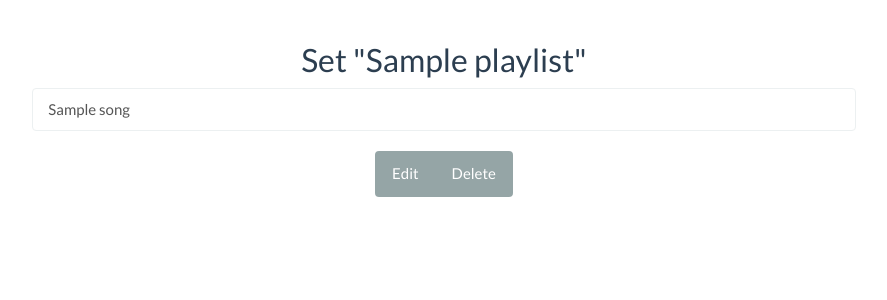
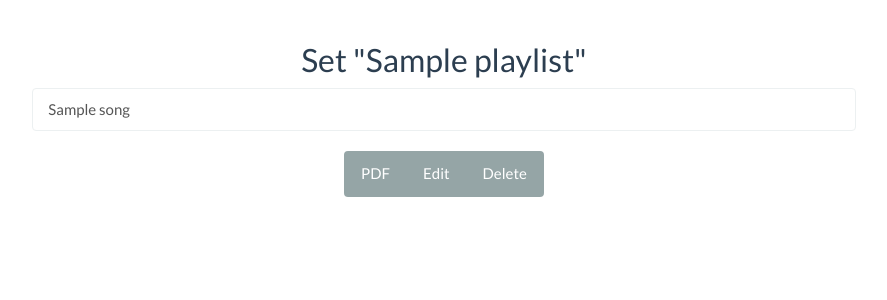
Before and after one commit to dstarod/songbook, a Django app: page /set/1/ in a window 1280 px wide. Shown: the part 60-360 px from the top of the page, without its empty margins (196-1083 px from the left). Run offline with Django 3.2, Linux system fonts and the light colour scheme; a user stored in the database is signed in; tables that the repository leaves empty hold one stand-in row (values such as "Sample post"); some libraries are stand-ins or nearby versions; some web fonts are replaced.

Commit message:
Available of creation PDF for sets and tags

```diff
--- a/chords/templates/chords/playlist_detail.html
+++ b/chords/templates/chords/playlist_detail.html
@@ -13,9 +13,10 @@
         {% endfor %}
     </div>
 
-    {% if playlist.user == user %}
+    {% if user.is_authenticated and user.id == playlist.user_id %}
         <div class="text-center">
             <div class="btn-group" role="group" aria-label="...">
+                <a href="{% url 'songs:set_pdf' pk=playlist.id %}" class="btn btn-default">{% trans 'PDF' %}</a>
                 <a href="{% url 'songs:playlist_edit' pk=playlist.id %}" class="btn btn-default">{% trans 'Edit' %}</a>
                 <a href="{% url 'songs:playlist_delete' pk=playlist.id %}" class="btn btn-default">{% trans 'Delete' %}</a>
             </div>
--- a/chords/templates/chords/song_detail.html
+++ b/chords/templates/chords/song_detail.html
@@ -59,7 +59,7 @@
         <br>
         <div class="text-center">
             <div class="btn-group" role="group" aria-label="...">
-                <a href="{% url 'songs:pdf' pk=song.id %}" class="btn btn-default" target="_blank">{% trans 'PDF' %}</a>
+                <a href="{% url 'songs:song_pdf' pk=song.id %}" class="btn btn-default" target="_blank">{% trans 'PDF' %}</a>
                 <a href="{% url 'songs:song_edit' pk=song.id %}" class="btn btn-default">{% trans 'Edit' %}</a>
                 {% if song.profile %}
                     <a href="{% url 'songs:song_profile_edit' pk=song.profile.id %}" class="btn btn-default">{% trans 'Profile' %}</a>
--- a/chords/templates/chords/tag_detail.html
+++ b/chords/templates/chords/tag_detail.html
@@ -10,11 +10,14 @@
         {% endfor %}
     </div>
 
+    {% if user.is_authenticated and user.id == tag.user_id %}
     <div class="text-center">
         <div class="btn-group" role="group" aria-label="...">
+            <a href="{% url 'songs:tag_pdf' pk=tag.id %}" class="btn btn-default">{% trans 'PDF' %}</a>
             <a href="{% url 'songs:tag_edit' pk=tag.id %}" class="btn btn-default">{% trans 'Edit' %}</a>
             <a href="{% url 'songs:tag_delete' pk=tag.id %}" class="btn btn-default">{% trans 'Delete' %}</a>
         </div>
     </div>
+    {% endif %}
 
 {% endblock %}
--- a/chords/urls.py
+++ b/chords/urls.py
@@ -30,7 +30,9 @@ urlpatterns = [
     url(r'^set/edit/(?P<pk>[0-9]+)/$', login_required(views.PlaylistEdit.as_view()), name='playlist_edit'),
     url(r'^set/delete/(?P<pk>[0-9]+)/$', login_required(views.PlaylistDelete.as_view()), name='playlist_delete'),
 
-    url(r'^song/pdf/(?P<pk>[0-9]+)/$', views.make_pdf, name='pdf')
+    url(r'^song/(?P<pk>[0-9]+)/pdf/$', views.make_pdf_song, name='song_pdf'),
+    url(r'^tag/(?P<pk>[0-9]+)/pdf/$', views.make_pdf_tag, name='tag_pdf'),
+    url(r'^set/(?P<pk>[0-9]+)/pdf/$', views.make_pdf_set, name='set_pdf')
 ]
 # from django.contrib.auth.decorators import permission_required
 # url(r'^vote/', permission_required('polls.can_vote')(VoteView.as_view())),
--- a/chords/views.py
+++ b/chords/views.py
@@ -7,6 +7,7 @@ from django.core.urlresolvers import reverse_lazy
 from .models import Song, Tag, SongProfile, Playlist, Profile
 from .forms import LoginForm, SongModelForm, SongProfileModelForm
 from django.db.models import Q
+from django.shortcuts import get_object_or_404
 
 
 class PlaylistList(generic.ListView):
@@ -241,25 +242,26 @@ def contacts(request):
     )
 
 
-def make_pdf(request, pk):
+def make_pdf(songs):
     from django.http import HttpResponse
-    from reportlab.platypus import SimpleDocTemplate, Paragraph, Spacer, Image
+    from reportlab.platypus import SimpleDocTemplate, Paragraph, PageBreakIfNotEmpty
     from reportlab.lib.styles import getSampleStyleSheet, ParagraphStyle
     from reportlab.pdfbase import pdfmetrics
     from reportlab.pdfbase.ttfonts import TTFont
     from django.conf import settings
     import os
 
-    song = Song.objects.filter(pk=pk)[0]
-    body, width, height = song.body_pdf()
-    top_margin = bottom_margin = left_margin = right_margin = 50
     # iPad portrait http: // www.websitedimensions.com /
     page_size = [750, 920]
+    top_margin = bottom_margin = left_margin = right_margin = 50
     page_height = page_size[1] - top_margin - bottom_margin
     page_width = page_size[0] - left_margin - right_margin
-
     response = HttpResponse(content_type='application/pdf')
     # response['Content-Disposition'] = 'attachment; filename="somefilename.pdf"'
+    font_path = os.path.join(settings.STATIC_ROOT, 'chords', 'fonts', 'DejaVuSansMono.ttf')
+    pdfmetrics.registerFont(TTFont('DejaVuSansMono', font_path))
+    styles = getSampleStyleSheet()
+    story = []
 
     doc = SimpleDocTemplate(
         response, pagesize=page_size,
@@ -267,29 +269,46 @@ def make_pdf(request, pk):
         topMargin=top_margin, bottomMargin=bottom_margin
     )
 
-    font_path = os.path.join(settings.STATIC_ROOT, 'chords', 'fonts', 'DejaVuSansMono.ttf')
-    pdfmetrics.registerFont(TTFont('DejaVuSansMono', font_path))
+    for song in songs:
+        body, width, height = song.body_pdf()
 
-    font_size = int(page_height/(height*2))
+        font_size = int(page_height/(height*2))
 
-    document_w = width * font_size
-    while document_w > page_width:
-        font_size -= 1
         document_w = width * font_size
+        while document_w > page_width:
+            font_size -= 1
+            document_w = width * font_size
 
-    font_size *= 1.4
+        font_size *= 1.4
 
-    styles = getSampleStyleSheet()
-    styles.add(ParagraphStyle(
-        name='Chords',
-        fontName='DejaVuSansMono',
-        spaceAfter=font_size,
-        fontSize=font_size
-    ))
+        style_name = 'chords_{}'.format(font_size)
+        if style_name not in styles:
+            styles.add(ParagraphStyle(
+                name=style_name,
+                fontName='DejaVuSansMono',
+                spaceAfter=font_size,
+                fontSize=font_size
+            ))
 
-    story = []
-    for line in body.splitlines():
-        story.append(Paragraph(line, styles["Chords"]))
+        for line in body.splitlines():
+            story.append(Paragraph(line, styles[style_name]))
+        story.append(PageBreakIfNotEmpty())
+
     doc.build(story)
 
     return response
+
+
+def make_pdf_song(request, pk):
+    song = get_object_or_404(Song, pk=pk)
+    return make_pdf([song])
+
+
+def make_pdf_tag(request, pk):
+    tag = get_object_or_404(Tag, pk=pk)
+    return make_pdf(tag.songs.all())
+
+
+def make_pdf_set(request, pk):
+    playlist = get_object_or_404(Playlist, pk=pk)
+    return make_pdf(playlist.songs.all())
```
